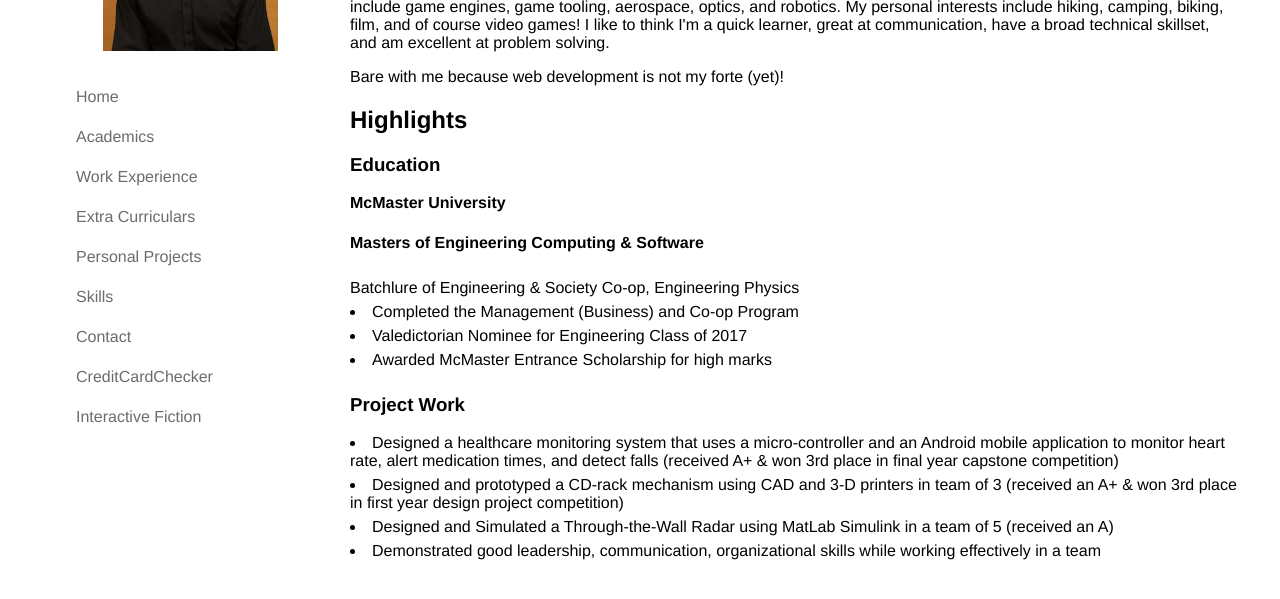
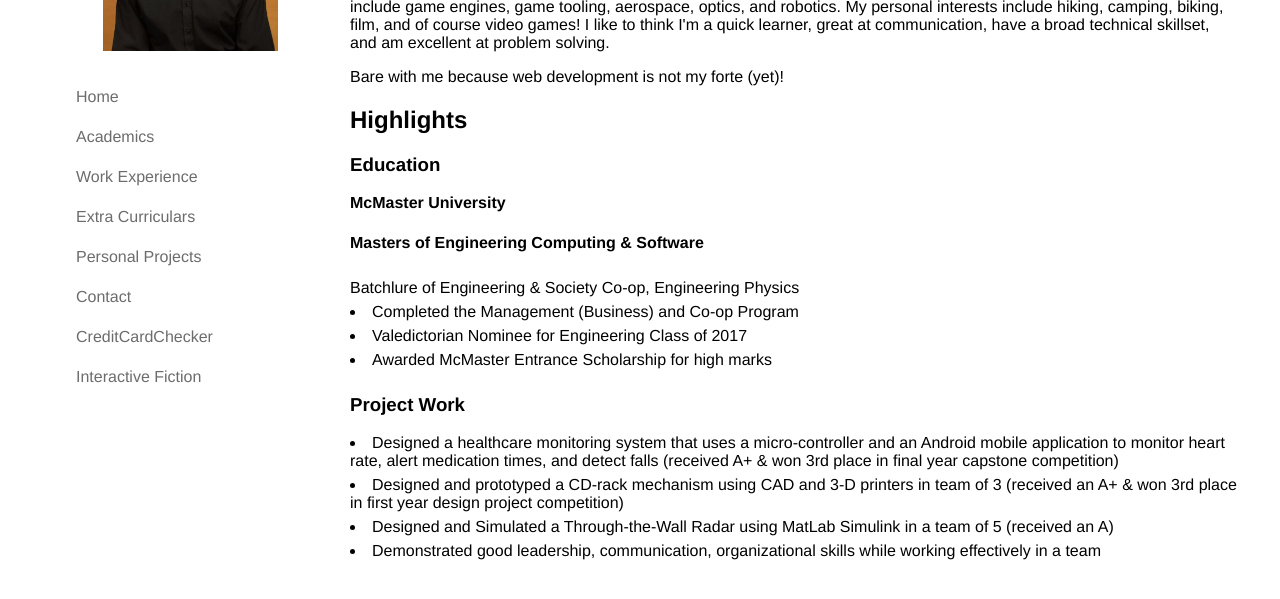
Before and after one commit to bren007pie/bren007pie.github.io, a plain HTML site: page index.html in a window 1280 px wide. Shown: the part 179-778 px from the top of the page. Drawn offline with Linux system fonts and the light colour scheme.

Commit message:
update to force-update page

```diff
--- a/index.html
+++ b/index.html
@@ -95,7 +95,6 @@
       <li class="list-item"><a href=html/bonous_school.html>Extra
           Curriculars</a></li>
       <li class="list-item"><a href=html/projects>Personal Projects</a></li>
-      <li class="list-item"><a href=html/skills.html>Skills</a></li>
       <li class="list-item"><a href=html/contact.html>Contact</a></li>
       <li class="list-item"><a href=html/CreditCard.html>CreditCardChecker</a>
       <li class="list-item"><a href=html/IF.html>Interactive Fiction</a>
```
